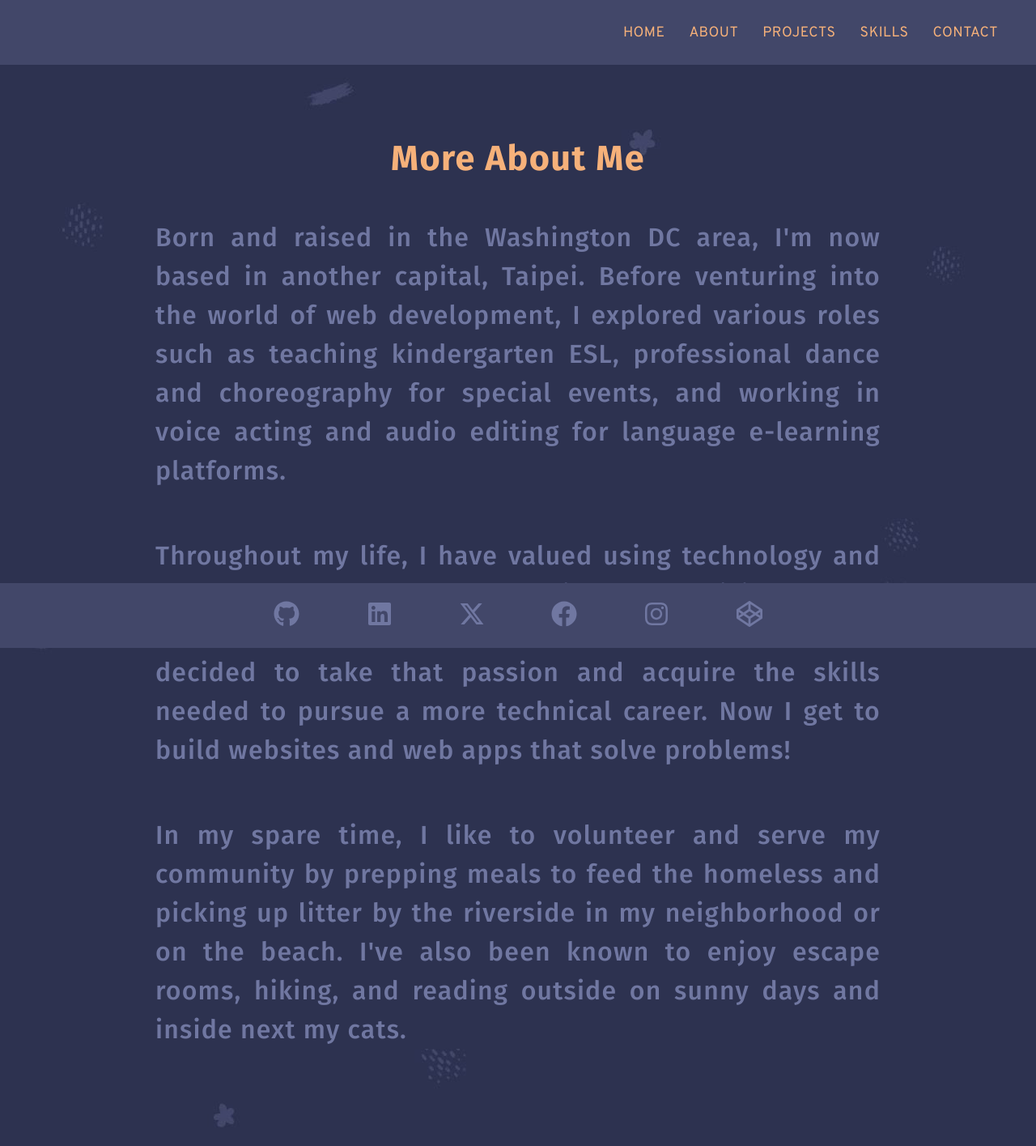
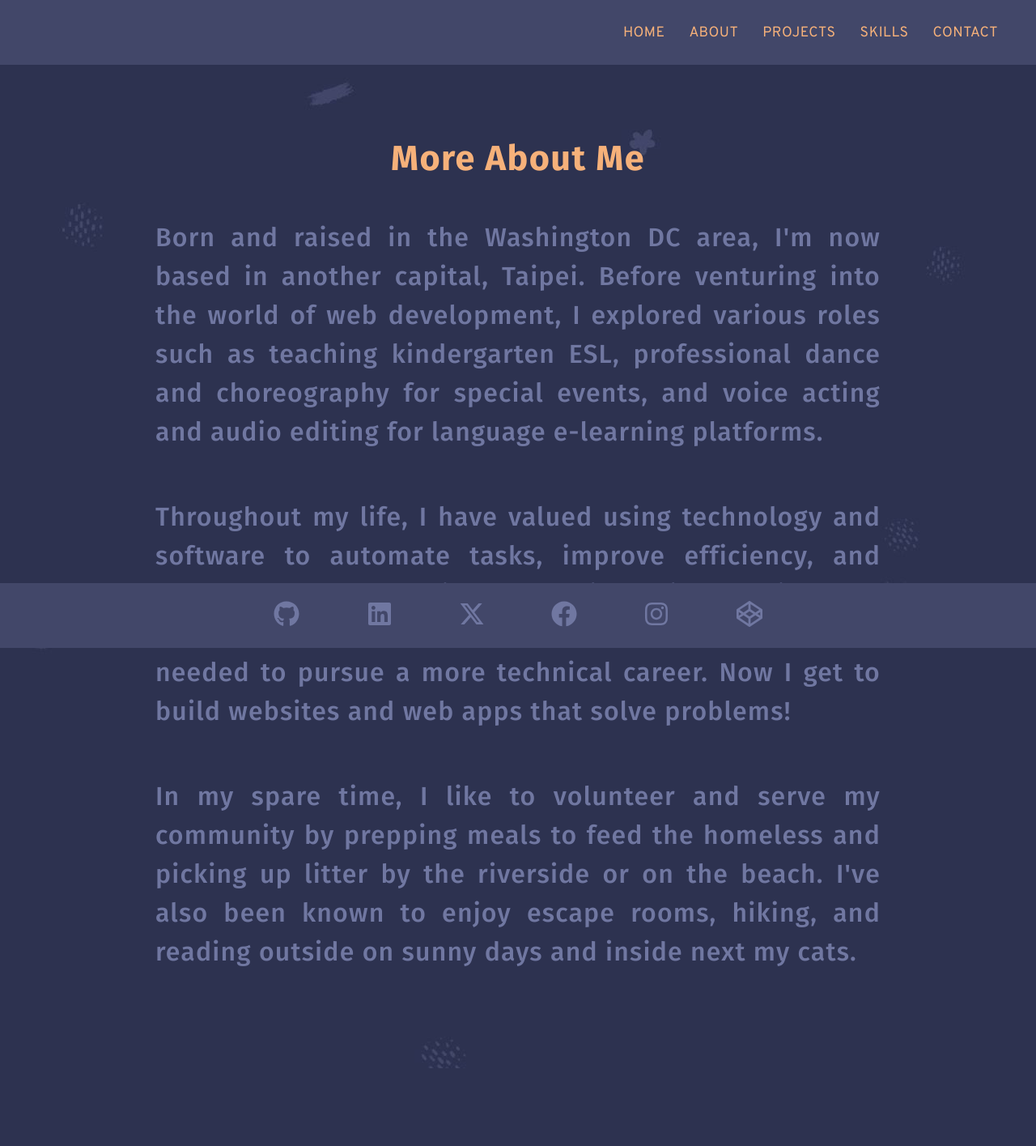
Before and after one commit to eaknott/personal-portfolio, a React (Create React App) app: page /about in a window 1280 px wide. Shown: the whole page at 81% size. After the commit the page ends 1319 px from the top, so only its background shows below. Built offline with nearby package versions, Linux system fonts and the light colour scheme.

Commit message:
Edit About content

```diff
--- a/src/pages/About.jsx
+++ b/src/pages/About.jsx
@@ -6,7 +6,7 @@ function About() {
               <h1>More About Me</h1>
             </header>
             <main>
-              <p>Born and raised in the Washington DC area, I'm now based in another capital, Taipei. Before venturing into the world of web development, I explored various roles such as teaching kindergarten ESL, professional dance and choreography for special events, and working in voice acting and audio editing for language e-learning platforms. </p>
+              <p>Born and raised in the Washington DC area, I'm now based in another capital, Taipei. Before venturing into the world of web development, I explored various roles such as teaching kindergarten ESL, professional dance and choreography for special events, and voice acting and audio editing for language e-learning platforms. </p>
               <br />
               <br />
               <br />
@@ -14,7 +14,7 @@ function About() {
               <br />
               <br />
               <br />
-              <p>In my spare time, I like to volunteer and serve my community by prepping meals to feed the homeless and picking up litter by the riverside in my neighborhood or on the beach. I've also been known to enjoy escape rooms, hiking, and reading outside on sunny days and inside next my cats.</p>
+              <p>In my spare time, I like to volunteer and serve my community by prepping meals to feed the homeless and picking up litter by the riverside or on the beach. I've also been known to enjoy escape rooms, hiking, and reading outside on sunny days and inside next my cats.</p>
             </main>
         </div>
     </div>
```
